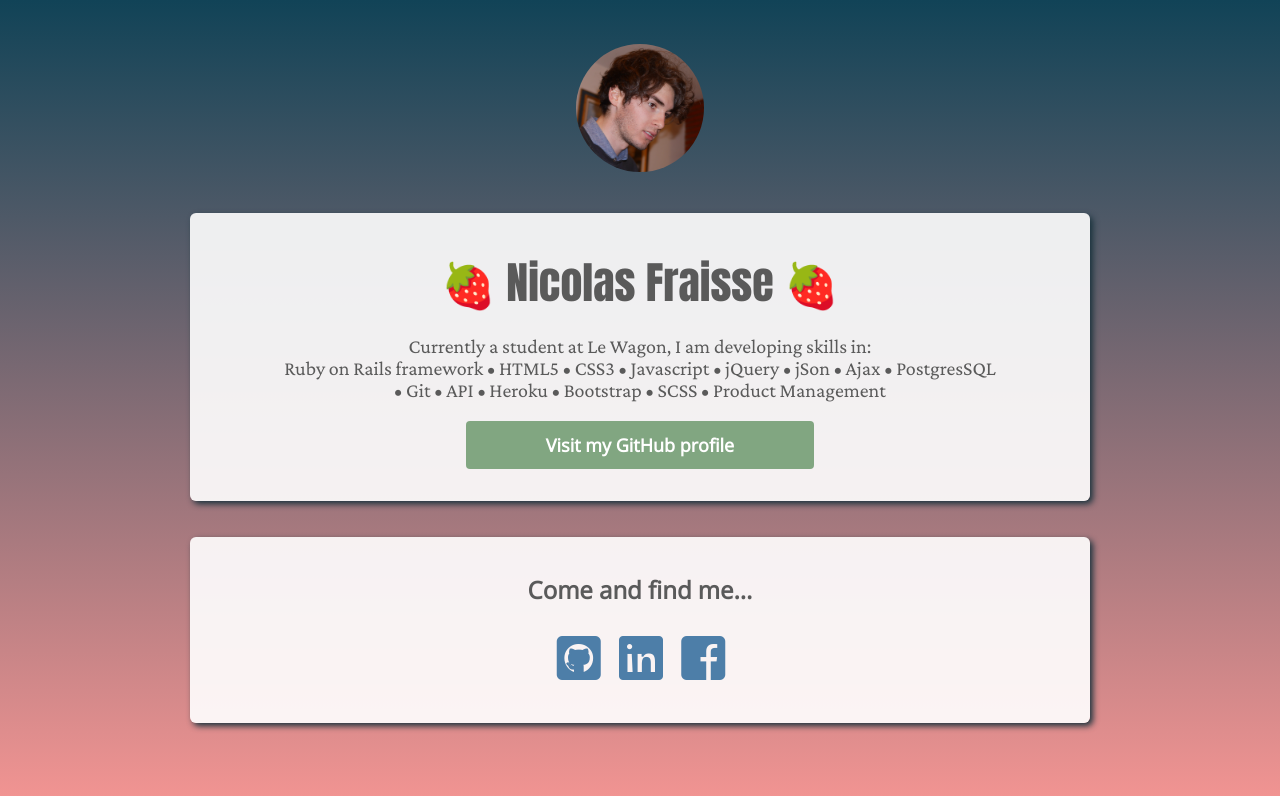
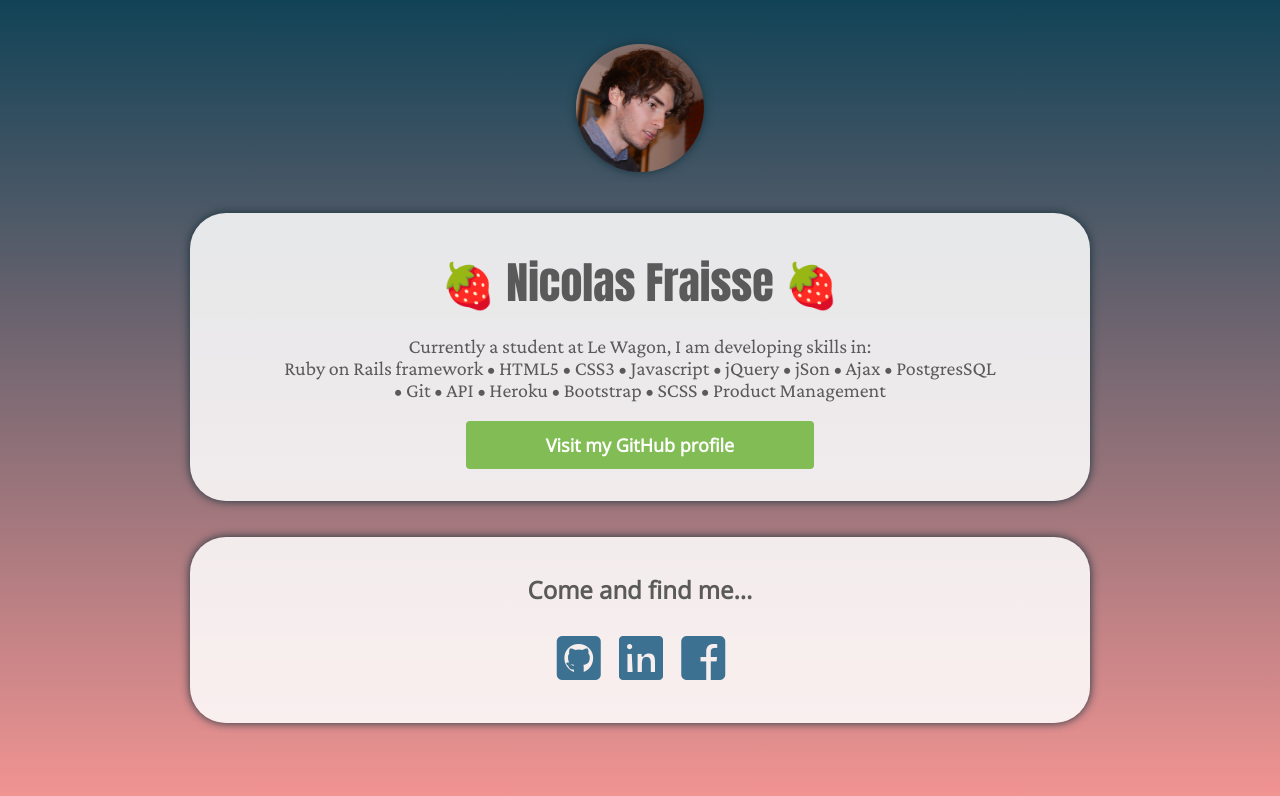
Before and after one commit to nicofraisse/profile, a plain HTML site: page index.html in a window 1280 px wide. Drawn offline with nearby package versions, Linux system fonts and the light colour scheme.

Commit message:
looks nicer eh

```diff
--- a/style.css
+++ b/style.css
@@ -41,22 +41,22 @@ a {
 }
 
 .box {
-  background-color: rgba(255,255,255, 0.9);
+  background-color: rgba(255,255,255, 0.86);
   text-align: center;
-  border-radius: 6px;
+  border-radius: 36px;
   padding: 16px 92px 32px 92px;
   margin-top: 36px;
-  box-shadow: 3px 3px 6px;
+  box-shadow: 0px 0px 10px;
 }
 
 .green-button {
-  background-color: #81A681;
+  background-color: #81BD54;
   padding: 12px 24px;
   border-radius: 4px;
 }
 
 .green-button:hover {
-  background-color: #99C794;
+  background-color: #9fe66a;
   color: white;
 }
 
@@ -80,7 +80,7 @@ a {
   padding-top: 44px;
 }
 .blue-icon {
-  color: #4D7EA8;
+  color: #3c7191;
   font-size: 48px;
 
 }
@@ -94,6 +94,8 @@ a {
   height: 128px;
   width: 128px;
   border-radius: 1000px;
+  box-shadow: 0px 0px 10px;
+
 }
 
 
```
